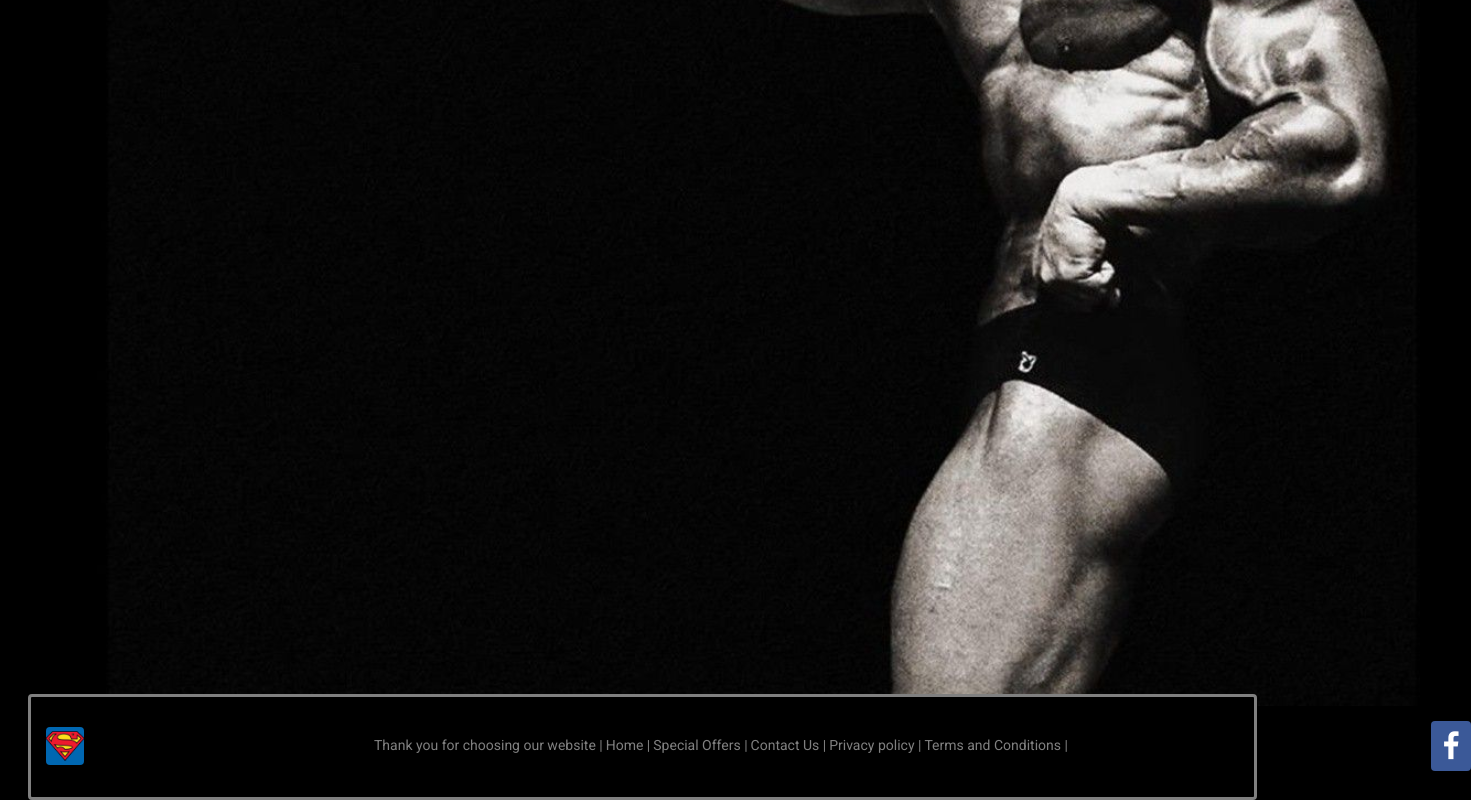
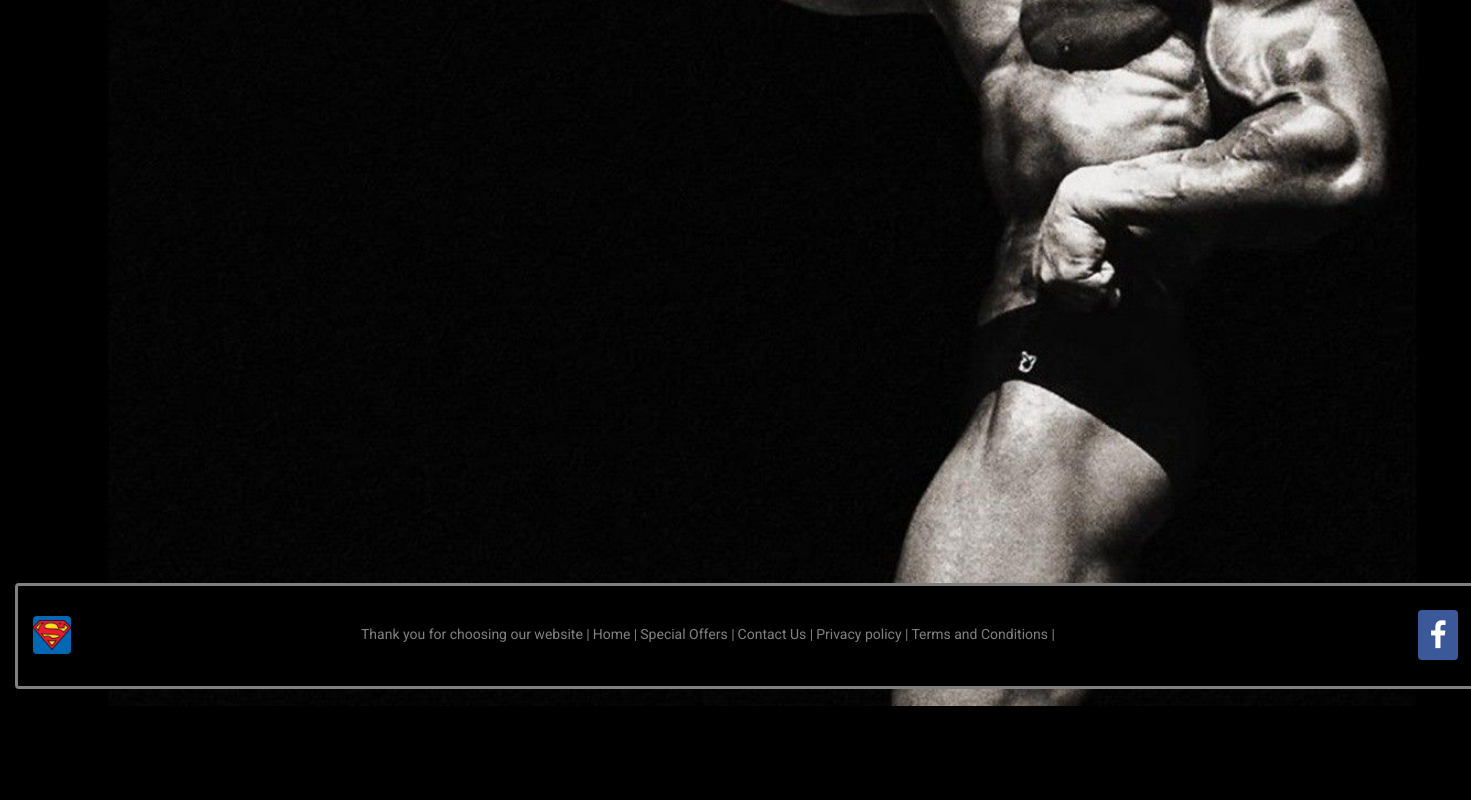
Before and after one commit to RadostinDanailov/ProjectSwarceliniProtocols, a plain HTML site: page ProjectSwarceliniProtocols.html in a window 1280 px wide. Shown: the part 617-1417 px from the top of the page, 1471 px wide, since content can reach past the window. After the commit the page ends 1323 px from the top, so only its background shows below. Drawn offline with Linux system fonts and the light colour scheme.

Commit message:
Update footer.css

```diff
--- a/styles/footer.css
+++ b/styles/footer.css
@@ -3,11 +3,10 @@
 
  }
 .footer {
-    position: relative;
-    left: 0;
-    right: 0;
-    top:770px;
-    width: 97.5%;
+    position: absolute;
+    top:1200px;
+    left:15px;
+    width:1450px;
     height: 100px;
     margin-bottom: 50px;
     padding-left: 10px;
@@ -33,8 +32,8 @@
 .footer-info {
     display: flex;
     flex-direction: row;
-    justify-content: center;
-    max-width: 800px;
+    align-items: center;
+    position: absolute;
     color: gray;
     font-size: 14px;
     position: absolute;
@@ -59,7 +58,6 @@
   position: absolute;
   left:1060px;
   bottom: -18px;
-
   padding: 10px;
   font-size: 30px;
   width: 20px;
```
